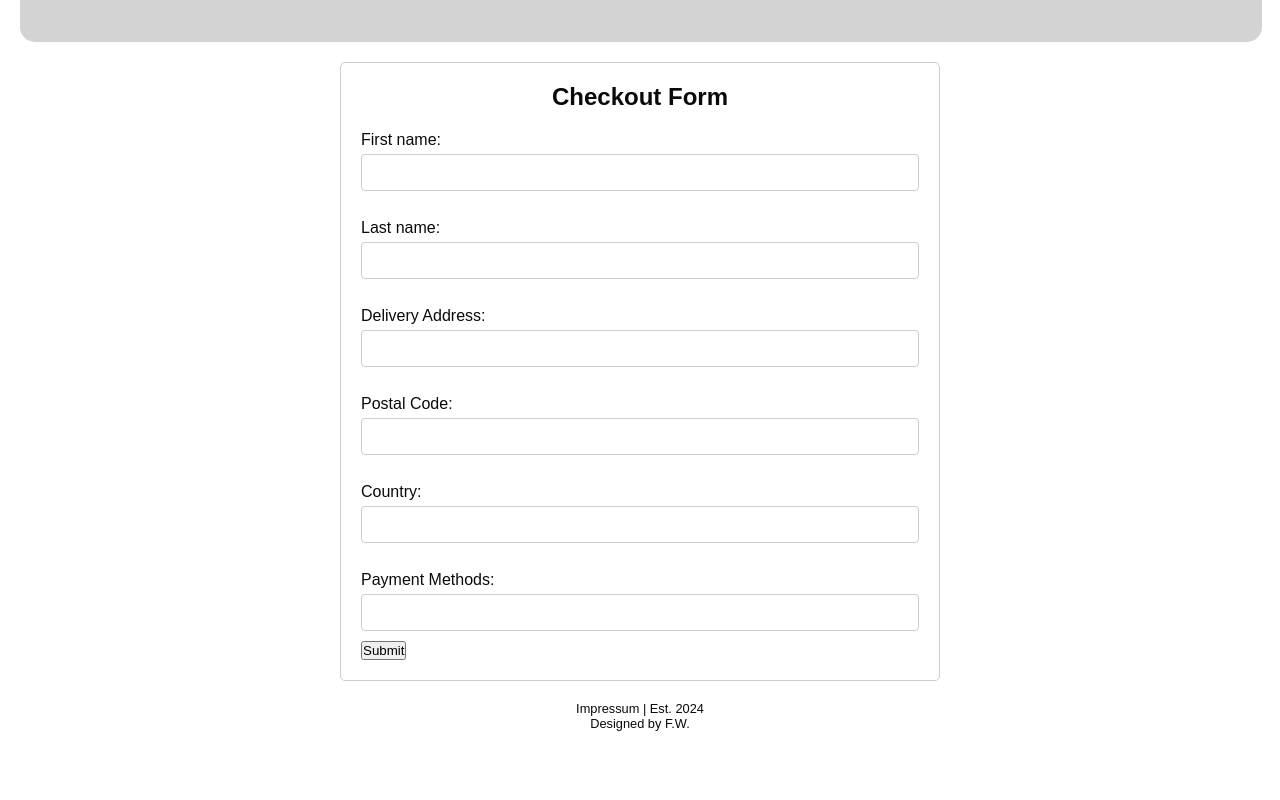
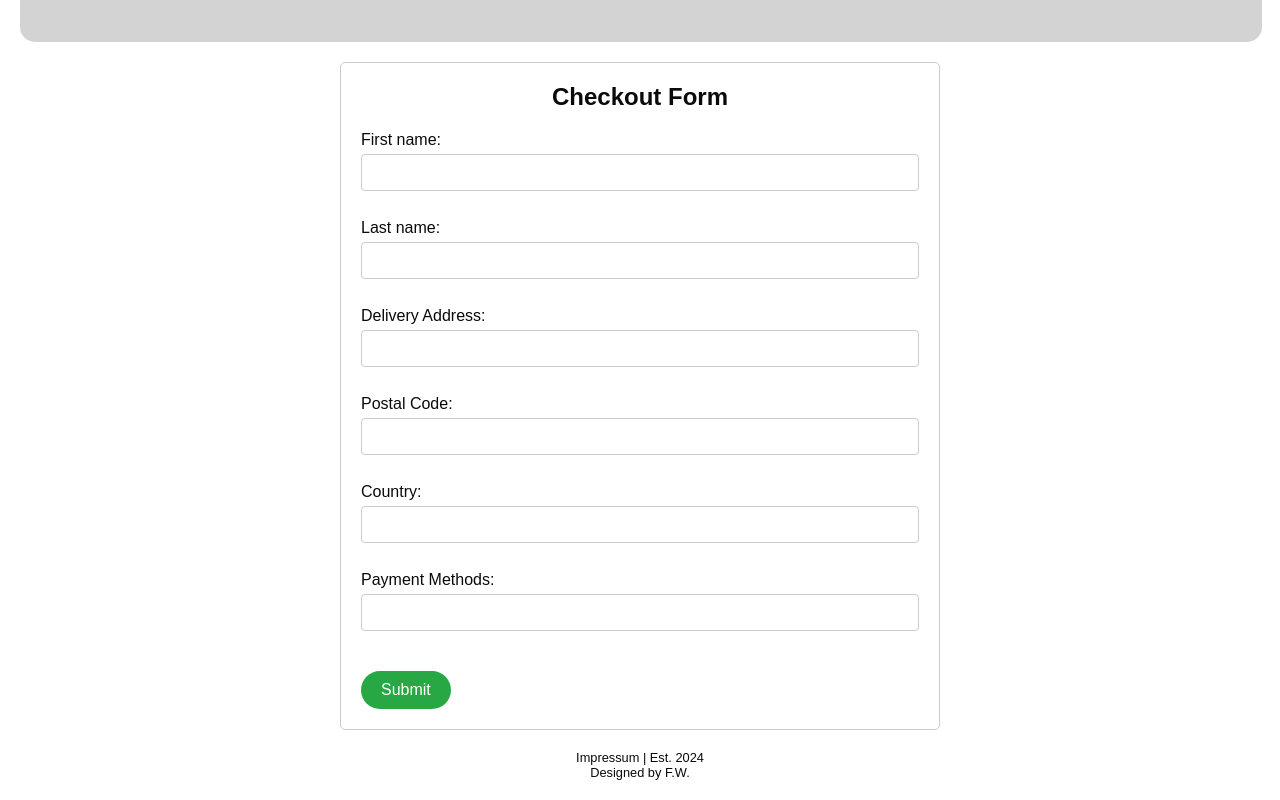
Before and after one commit to Wong-Flo/next-js-ecommerce-store, a Next.js app: page /cart/checkout in a window 1280 px wide. Shown: the part 424-1224 px from the top of the page. Before the commit the page ends 1175 px from the top, so only its background shows below. Built offline with nearby package versions, Linux system fonts and the light colour scheme.

Commit message:
Add CSS for Submit button

```diff
--- a/app/cart/checkout/page.js
+++ b/app/cart/checkout/page.js
@@ -32,7 +32,7 @@ export default function CartPage() {
           </label>
         </form>
 
-        <button>Submit</button>
+        <button className="SubmitButton">Submit</button>
       </div>
     </>
   );
--- a/app/globals.css
+++ b/app/globals.css
@@ -223,3 +223,15 @@ h1 {
   border-radius: 4px;
   border: 1px solid #ccc;
 }
+
+.SubmitButton {
+  background-color: #28a745;
+  color: white;
+  padding: 10px 20px;
+  border: none;
+  border-radius: 25px;
+  font-size: 16px;
+  cursor: pointer;
+  transition: background-color 0.3s ease;
+  margin-top: 30px;
+}
```
